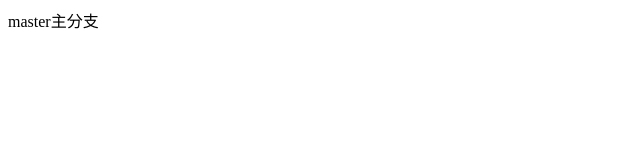
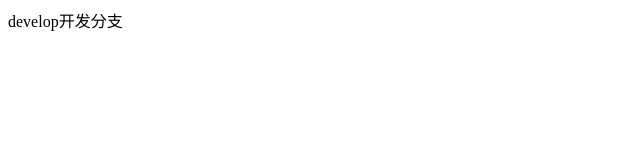
Before and after one commit to Lsw7777/git-test, a plain HTML site: page index.html in a window 1280 px wide. Shown: the full height of the page, 0-640 px from the left. Drawn offline with Linux system fonts and the light colour scheme.

Commit message:
develop开发分支push

```diff
--- a/index.html
+++ b/index.html
@@ -9,7 +9,7 @@
 </head>
 
 <body>
-    <div>master主分支</div>
+    <div>develop开发分支</div>
 </body>
 
 </html>
```
